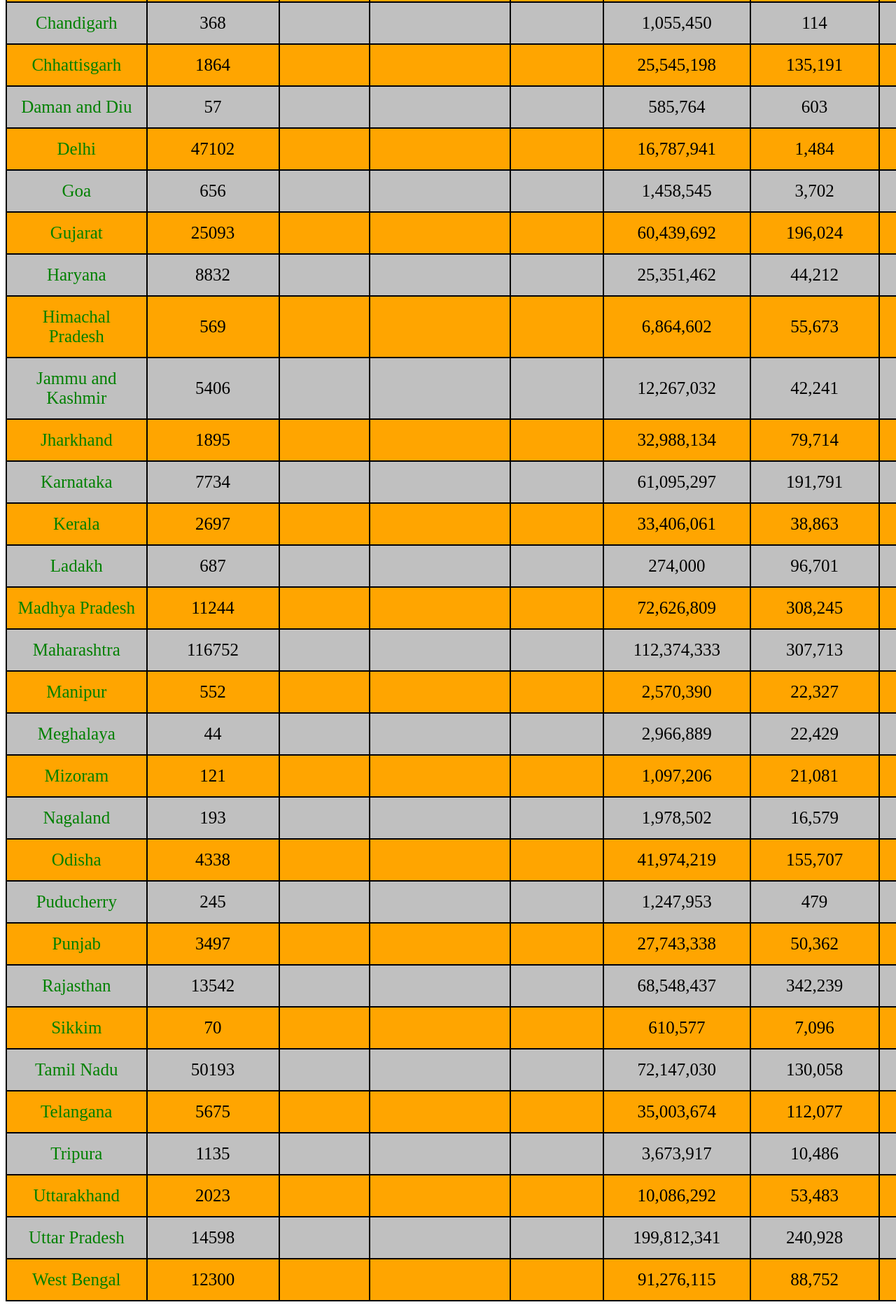
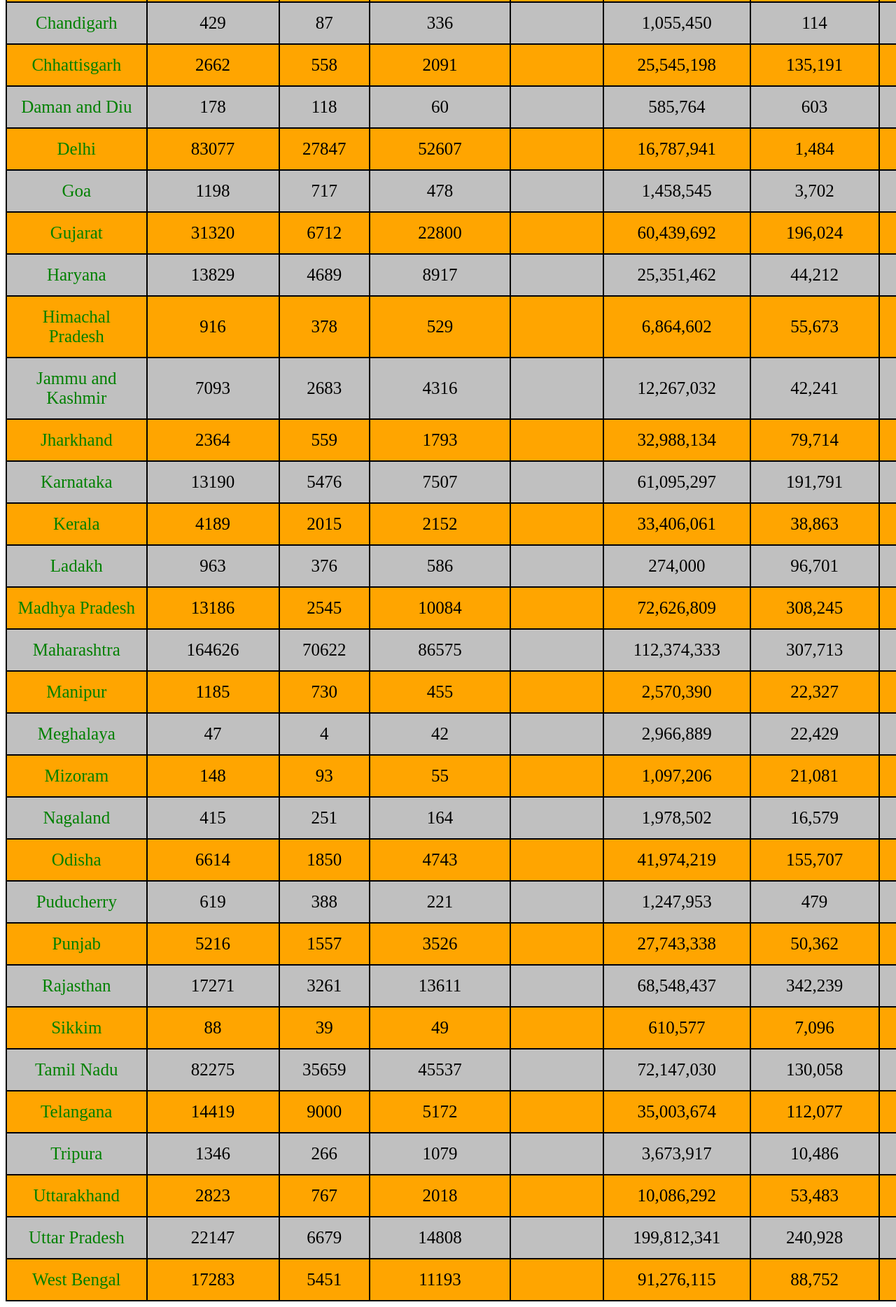
Before and after one commit to snssannihith/coronatracker, a plain HTML site: page index.html in a window 1280 px wide. Shown: the part 490-2358 px from the top of the page at 70% size. Drawn offline with Linux system fonts and the light colour scheme.

Commit message:
second commit

```diff
--- a/index.html
+++ b/index.html
@@ -61,41 +61,41 @@ font-size:35px;
 <th>AREA(sq.km)</th>
 <th>P.DENSITY(per sq.km)</th>
 </tr>
-<tr><td><a href="A and N islands.html">Andaman and Nicobar Islands	</td><td>44</td><td></td><td></td><td></td><td>380,581</td><td>8,249</td><td>46</td></tr>
-<tr><td><a href="Andhra Pradesh.html">Andhra Pradesh</td><td>7071</td><td></td><td></td><td></td><td>49,577,103</td><td>162,968</td><td>303</td></tr>
-<tr><td><a href="Arunachal Pradesh.html">Arunachal Pradesh</td><td>99</td><td></td><td></td><td></td><td>1,383,727</td><td>83,743</td><td>17</td></tr>
-<tr><td><a href="Assam.html">Assam</td><td>4605</td><td></td><td></td><td></td><td>31,205,576</td><td>78,438</td><td>397</td></tr>
-<tr><td><a href="Bihar.html">Bihar</td><td>6942</td><td></td><td></td><td></td><td>104,099,452</td><td>94,163</td><td>1,102</td></tr>
-<tr><td><a href="Chandigarh.html">Chandigarh</td><td>368</td><td></td><td></td><td></td><td>1,055,450</td><td>114</td><td>9,252</td></tr>
-<tr><td><a href="Chhattisgarh.html">Chhattisgarh</td><td>1864</td><td></td><td></td><td></td><td>25,545,198</td><td>135,191</td><td>189</td></tr>
-<tr><td><a href="Daman and Diu.html">Daman and Diu</td><td>57</td><td></td><td></td><td></td><td>585,764</td><td>603</td><td>970</td></tr>
-<tr><td><a href="Delhi.html">Delhi</td><td>47102</td><td></td><td></td><td></td><td>16,787,941</td><td>1,484</td><td>11,297</td></tr>
-<tr><td><a href="Goa.html">Goa</td><td>656</td><td></td><td></td><td></td><td>1,458,545</td><td>3,702</td><td>394</td></tr>
-<tr><td><a href="Gujarat.html">Gujarat</td><td>25093</td><td></td><td></td><td></td><td>60,439,692</td><td>196,024</td><td>308</td></tr>
-<tr><td><a href="Haryana.html">Haryana</td><td>8832</td><td></td><td></td><td></td><td>25,351,462</td><td>44,212</td><td>573</td></tr>
-<tr><td><a href="Himachal Pradesh.html">Himachal Pradesh</td><td>569</td><td></td><td></td><td></td><td>6,864,602</td><td>55,673</td><td>123</td></tr>
-<tr><td><a href="Jammu and Kashmir.html">Jammu and Kashmir</td><td>5406</td><td></td><td></td><td></td><td>12,267,032</td><td>42,241</td><td>297</td></tr>
-<tr><td><a href="Jharkhand.html">Jharkhand</td><td>1895</td><td></td><td></td><td></td><td>32,988,134</td><td>79,714</td><td>414</td></tr>
-<tr><td><a href="Karnataka.html">Karnataka</td><td>7734</td><td></td><td></td><td></td><td>61,095,297</td><td>191,791</td><td>319</td></tr>
-<tr><td><a href="Kerala.html">Kerala</td><td>2697</td><td></td><td></td><td></td><td>33,406,061</td><td>38,863</td><td>859</td></tr>
-<tr><td><a href="Ladakh.html">Ladakh</td><td>687</td><td></td><td></td><td></td><td>274,000</td><td>96,701</td><td>2.8</td></tr>
-<tr><td><a href="Madhya Pradesh.html">Madhya Pradesh</td><td>11244</td><td></td><td></td><td></td><td>72,626,809</td><td>308,245</td><td>236</td></tr>
-<tr><td><a href="Maharashtra.html">Maharashtra</td><td>116752</td><td></td><td></td><td></td><td>112,374,333</td><td>307,713</td><td>365</td></tr>
-<tr><td><a href="Manipur.html">Manipur</td><td>552</td><td></td><td></td><td></td><td>2,570,390</td><td>22,327</td><td>122</td></tr>
-<tr><td><a href="Meghalaya.html">Meghalaya</td><td>44</td><td></td><td></td><td></td><td>2,966,889</td><td>22,429</td><td>132</td></tr>
-<tr><td><a href="Mizoram.html">Mizoram</td><td>121</td><td></td><td></td><td></td><td>1,097,206</td><td>21,081</td><td>52</td></tr>
-<tr><td><a href="Nagaland.html">Nagaland</td><td>193</td><td></td><td></td><td></td><td>1,978,502</td><td>16,579</td><td>119</td></tr>
-<tr><td><a href="Odisha.html">Odisha</td><td>4338</td><td></td><td></td><td></td><td>41,974,219</td><td>155,707</td><td>269</td></tr>
-<tr><td><a href="Puducherry.html">Puducherry</td><td>245</td><td></td><td></td><td></td><td>1,247,953</td><td>479</td><td>2,598</td></tr>
-<tr><td><a href="Punjab.html">Punjab</td><td>3497</td><td></td><td></td><td></td><td>27,743,338</td><td>50,362</td><td>550</td></tr>
-<tr><td><a href="Rajasthan.html">Rajasthan</td><td>13542</td><td></td><td></td><td></td><td>68,548,437</td><td>342,239</td><td>201</td></tr>
-<tr><td><a href="Sikkim.html">Sikkim</td><td>70</td><td></td><td></td><td></td><td>610,577</td><td>7,096</td><td>86</td></tr>
-<tr><td><a href="Tamil Nadu.html">Tamil Nadu</td><td>50193</td><td></td><td></td><td></td><td>72,147,030</td><td>130,058</td><td>555</td></tr>
-<tr><td><a href="Telangana.html">Telangana</td><td>5675</td><td></td><td></td><td></td><td>35,003,674</td><td>112,077</td><td>312</td></tr>
-<tr><td><a href="Tripura.html">Tripura</td><td>1135</td><td></td><td></td><td></td><td>3,673,917</td><td>10,486</td><td>350</td></tr>
-<tr><td><a href="Uttarakhand.html">Uttarakhand</td><td>2023</td><td></td><td></td><td></td><td>10,086,292</td><td>53,483</td><td>189</td></tr>
-<tr><td><a href="Uttar Pradesh.html">Uttar Pradesh</td><td>14598</td><td></td><td></td><td></td><td>199,812,341</td><td>240,928</td><td>828</td></tr>
-<tr><td><a href="West Bengal.html">West Bengal</td><td>12300</td><td></td><td></td><td></td><td>91,276,115</td><td>88,752</td><td>1,029</td></tr>
+<tr><td><a href="A and N islands.html">Andaman and Nicobar Islands	</td><td>76</td><td>31</td><td>45</td><td></td><td>380,581</td><td>8,249</td><td>46</td></tr>
+<tr><td><a href="Andhra Pradesh.html">Andhra Pradesh</td><td>13241</td><td>7164</td><td>5908</td><td></td><td>49,577,103</td><td>162,968</td><td>303</td></tr>
+<tr><td><a href="Arunachal Pradesh.html">Arunachal Pradesh</td><td>182</td><td>121</td><td>60</td><td></td><td>1,383,727</td><td>83,743</td><td>17</td></tr>
+<tr><td><a href="Assam.html">Assam</td><td>7206</td><td>2108</td><td>5088</td><td></td><td>31,205,576</td><td>78,438</td><td>397</td></tr>
+<tr><td><a href="Bihar.html">Bihar</td><td>9212</td><td>2034</td><td>7118</td><td></td><td>104,099,452</td><td>94,163</td><td>1,102</td></tr>
+<tr><td><a href="Chandigarh.html">Chandigarh</td><td>429</td><td>87</td><td>336</td><td></td><td>1,055,450</td><td>114</td><td>9,252</td></tr>
+<tr><td><a href="Chhattisgarh.html">Chhattisgarh</td><td>2662</td><td>558</td><td>2091</td><td></td><td>25,545,198</td><td>135,191</td><td>189</td></tr>
+<tr><td><a href="Daman and Diu.html">Daman and Diu</td><td>178</td><td>118</td><td>60</td><td></td><td>585,764</td><td>603</td><td>970</td></tr>
+<tr><td><a href="Delhi.html">Delhi</td><td>83077</td><td>27847</td><td>52607</td><td></td><td>16,787,941</td><td>1,484</td><td>11,297</td></tr>
+<tr><td><a href="Goa.html">Goa</td><td>1198</td><td>717</td><td>478</td><td></td><td>1,458,545</td><td>3,702</td><td>394</td></tr>
+<tr><td><a href="Gujarat.html">Gujarat</td><td>31320</td><td>6712</td><td>22800</td><td></td><td>60,439,692</td><td>196,024</td><td>308</td></tr>
+<tr><td><a href="Haryana.html">Haryana</td><td>13829</td><td>4689</td><td>8917</td><td></td><td>25,351,462</td><td>44,212</td><td>573</td></tr>
+<tr><td><a href="Himachal Pradesh.html">Himachal Pradesh</td><td>916</td><td>378</td><td>529</td><td></td><td>6,864,602</td><td>55,673</td><td>123</td></tr>
+<tr><td><a href="Jammu and Kashmir.html">Jammu and Kashmir</td><td>7093</td><td>2683</td><td>4316</td><td></td><td>12,267,032</td><td>42,241</td><td>297</td></tr>
+<tr><td><a href="Jharkhand.html">Jharkhand</td><td>2364</td><td>559</td><td>1793</td><td></td><td>32,988,134</td><td>79,714</td><td>414</td></tr>
+<tr><td><a href="Karnataka.html">Karnataka</td><td>13190</td><td>5476</td><td>7507</td><td></td><td>61,095,297</td><td>191,791</td><td>319</td></tr>
+<tr><td><a href="Kerala.html">Kerala</td><td>4189</td><td>2015</td><td>2152</td><td></td><td>33,406,061</td><td>38,863</td><td>859</td></tr>
+<tr><td><a href="Ladakh.html">Ladakh</td><td>963</td><td>376</td><td>586</td><td></td><td>274,000</td><td>96,701</td><td>2.8</td></tr>
+<tr><td><a href="Madhya Pradesh.html">Madhya Pradesh</td><td>13186</td><td>2545</td><td>10084</td><td></td><td>72,626,809</td><td>308,245</td><td>236</td></tr>
+<tr><td><a href="Maharashtra.html">Maharashtra</td><td>164626</td><td>70622</td><td>86575</td><td></td><td>112,374,333</td><td>307,713</td><td>365</td></tr>
+<tr><td><a href="Manipur.html">Manipur</td><td>1185</td><td>730</td><td>455</td><td></td><td>2,570,390</td><td>22,327</td><td>122</td></tr>
+<tr><td><a href="Meghalaya.html">Meghalaya</td><td>47</td><td>4</td><td>42</td><td></td><td>2,966,889</td><td>22,429</td><td>132</td></tr>
+<tr><td><a href="Mizoram.html">Mizoram</td><td>148</td><td>93</td><td>55</td><td></td><td>1,097,206</td><td>21,081</td><td>52</td></tr>
+<tr><td><a href="Nagaland.html">Nagaland</td><td>415</td><td>251</td><td>164</td><td></td><td>1,978,502</td><td>16,579</td><td>119</td></tr>
+<tr><td><a href="Odisha.html">Odisha</td><td>6614</td><td>1850</td><td>4743</td><td></td><td>41,974,219</td><td>155,707</td><td>269</td></tr>
+<tr><td><a href="Puducherry.html">Puducherry</td><td>619</td><td>388</td><td>221</td><td></td><td>1,247,953</td><td>479</td><td>2,598</td></tr>
+<tr><td><a href="Punjab.html">Punjab</td><td>5216</td><td>1557</td><td>3526</td><td></td><td>27,743,338</td><td>50,362</td><td>550</td></tr>
+<tr><td><a href="Rajasthan.html">Rajasthan</td><td>17271</td><td>3261</td><td>13611</td><td></td><td>68,548,437</td><td>342,239</td><td>201</td></tr>
+<tr><td><a href="Sikkim.html">Sikkim</td><td>88</td><td>39</td><td>49</td><td></td><td>610,577</td><td>7,096</td><td>86</td></tr>
+<tr><td><a href="Tamil Nadu.html">Tamil Nadu</td><td>82275</td><td>35659</td><td>45537</td><td></td><td>72,147,030</td><td>130,058</td><td>555</td></tr>
+<tr><td><a href="Telangana.html">Telangana</td><td>14419</td><td>9000</td><td>5172</td><td></td><td>35,003,674</td><td>112,077</td><td>312</td></tr>
+<tr><td><a href="Tripura.html">Tripura</td><td>1346</td><td>266</td><td>1079</td><td></td><td>3,673,917</td><td>10,486</td><td>350</td></tr>
+<tr><td><a href="Uttarakhand.html">Uttarakhand</td><td>2823</td><td>767</td><td>2018</td><td></td><td>10,086,292</td><td>53,483</td><td>189</td></tr>
+<tr><td><a href="Uttar Pradesh.html">Uttar Pradesh</td><td>22147</td><td>6679</td><td>14808</td><td></td><td>199,812,341</td><td>240,928</td><td>828</td></tr>
+<tr><td><a href="West Bengal.html">West Bengal</td><td>17283</td><td>5451</td><td>11193</td><td></td><td>91,276,115</td><td>88,752</td><td>1,029</td></tr>
 </table>
 </body>
 </html>
```
